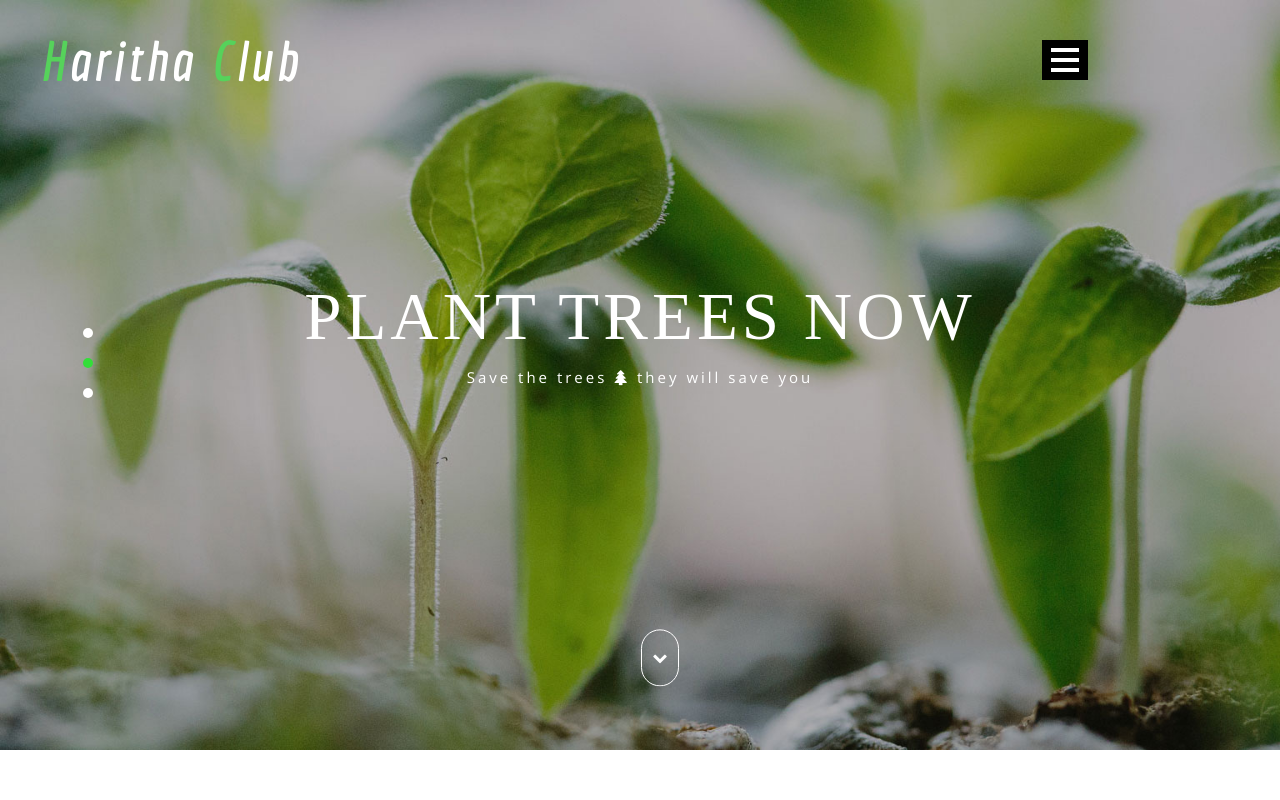
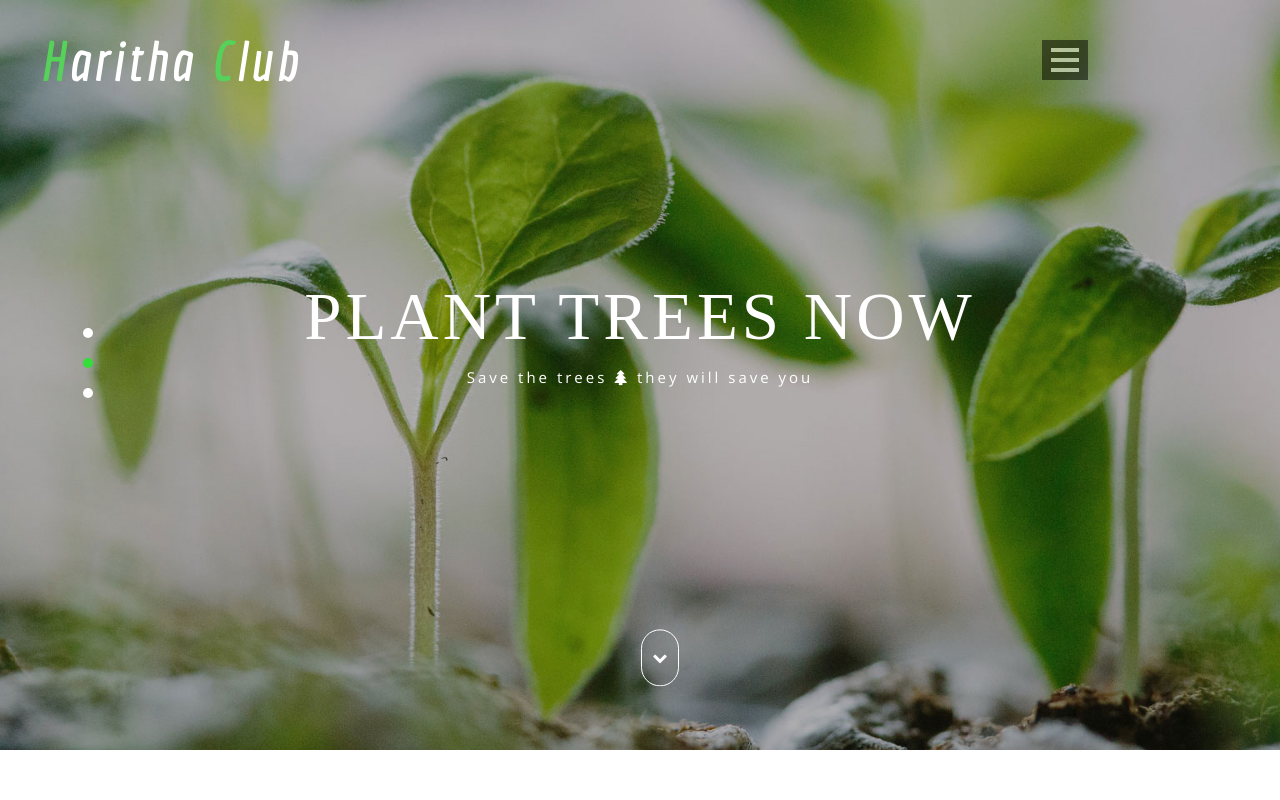
Before and after one commit to AflahuDheen/NGC, a plain HTML site: page index.html in a window 1280 px wide. Shown: the top 800 px of the page. Drawn offline with nearby package versions, Linux system fonts and the light colour scheme; a web font is replaced by a local one.

Commit message:
edited responsivness

```diff
--- a/css/style.css
+++ b/css/style.css
@@ -100,6 +100,9 @@ label{
 .logo-w3l {
     font-size: 3em;
 	color:#fff;
+}
+.move{
+    opacity: 0.5;
 }
 .logo h1 a {
     font-size: 56px;
--- a/index.html
+++ b/index.html
@@ -56,7 +56,7 @@
 			</div>
 			<!-- navigation -->
 			<div class="col-xs-2 menu">
-				<a href="" id="menuToggle">
+				<a class="move" href="" id="menuToggle">
 					<span class="navClosed"></span>
 				</a>
 				<nav>
@@ -510,7 +510,7 @@
 		<div class="clearfix"> </div>
 	</div>
 	<div class="second-contact-agile">
-		<div class="col-md-6 form-bg">
+		<div class="col-md-12 form-bg">
 			<form action="#" method="post">
 				<div class="contact-fields">
 					<input type="text" name="Name" placeholder="Name" required="">
```
